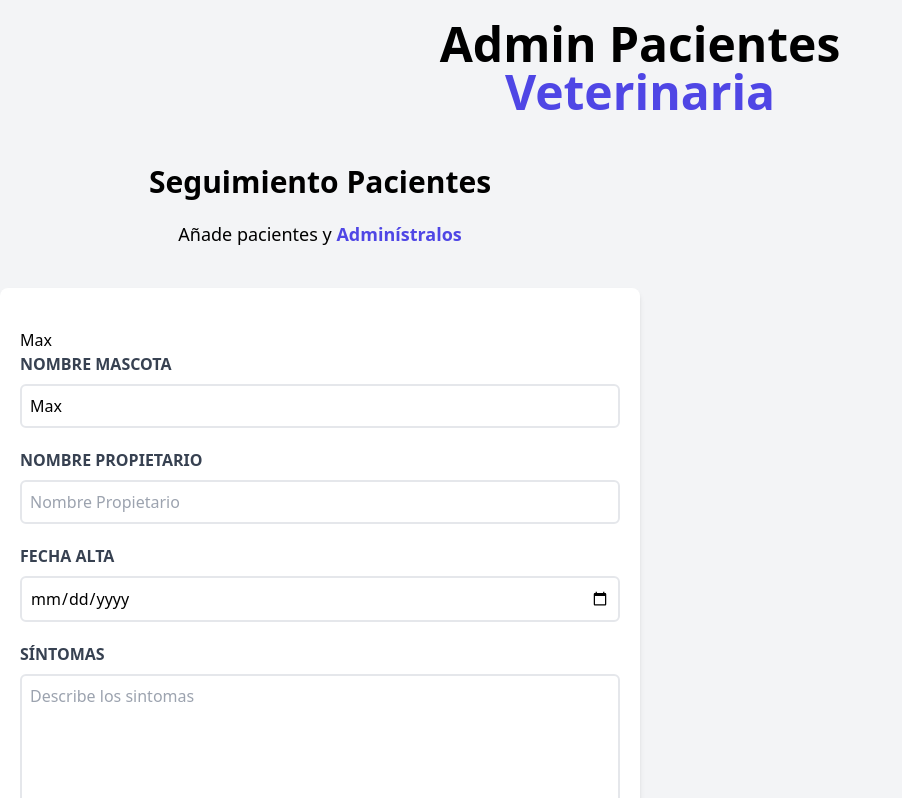
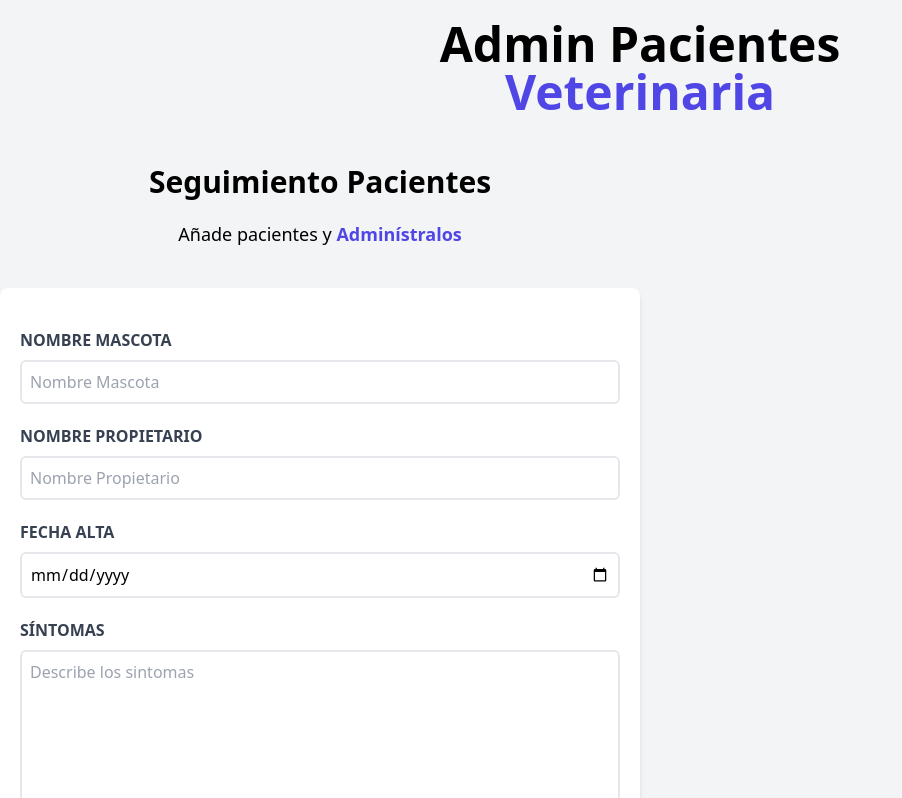
Before and after one commit to humbertodrc/adminp-vue, a Vue app: page / in a window 1280 px wide. Shown: the top 798 px of the page, without its empty margins (0-902 px from the left). Built offline with nearby package versions, Linux system fonts and the light colour scheme.

Commit message:
Update state input with v-model

```diff
--- a/src/components/Formulario.vue
+++ b/src/components/Formulario.vue
@@ -1,11 +1,7 @@
 <script setup>
 import { ref } from 'vue'
-const nombre = ref('Max')
+const nombre = ref('')
 
-// Segunda opcion para leer el valor del input
-// const leerNombre = e => {
-//   nombre.value = e.target.value
-// }
 </script>
 
 <template>
@@ -29,8 +25,7 @@ const nombre = ref('Max')
           id="mascota"
           placeholder="Nombre Mascota"
           class="border-2 w-full p-2 placeholder-gray-400 rounded-md"
-          @input="(e) => nombre = e.target.value"
-          :value="nombre"
+          v-model="nombre"
         >
       </div>
       <!-- Propietario -->
```
